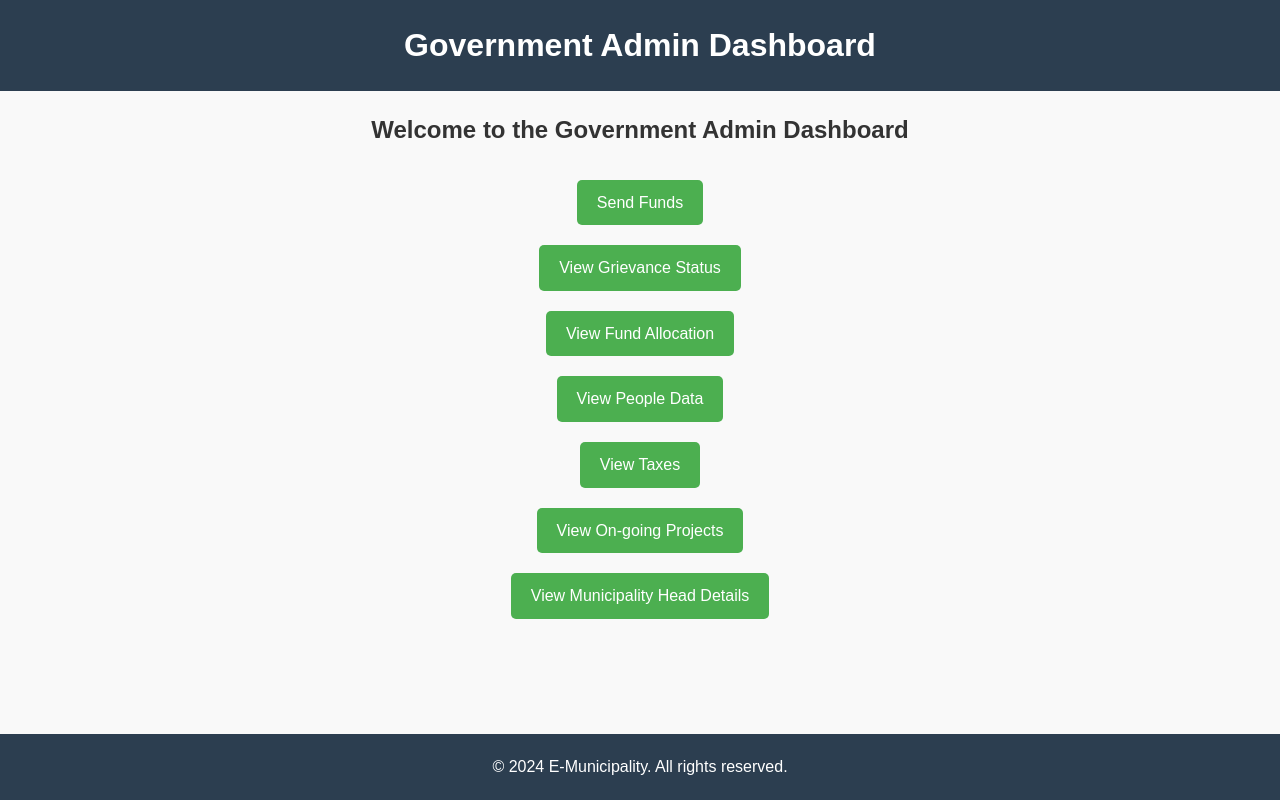
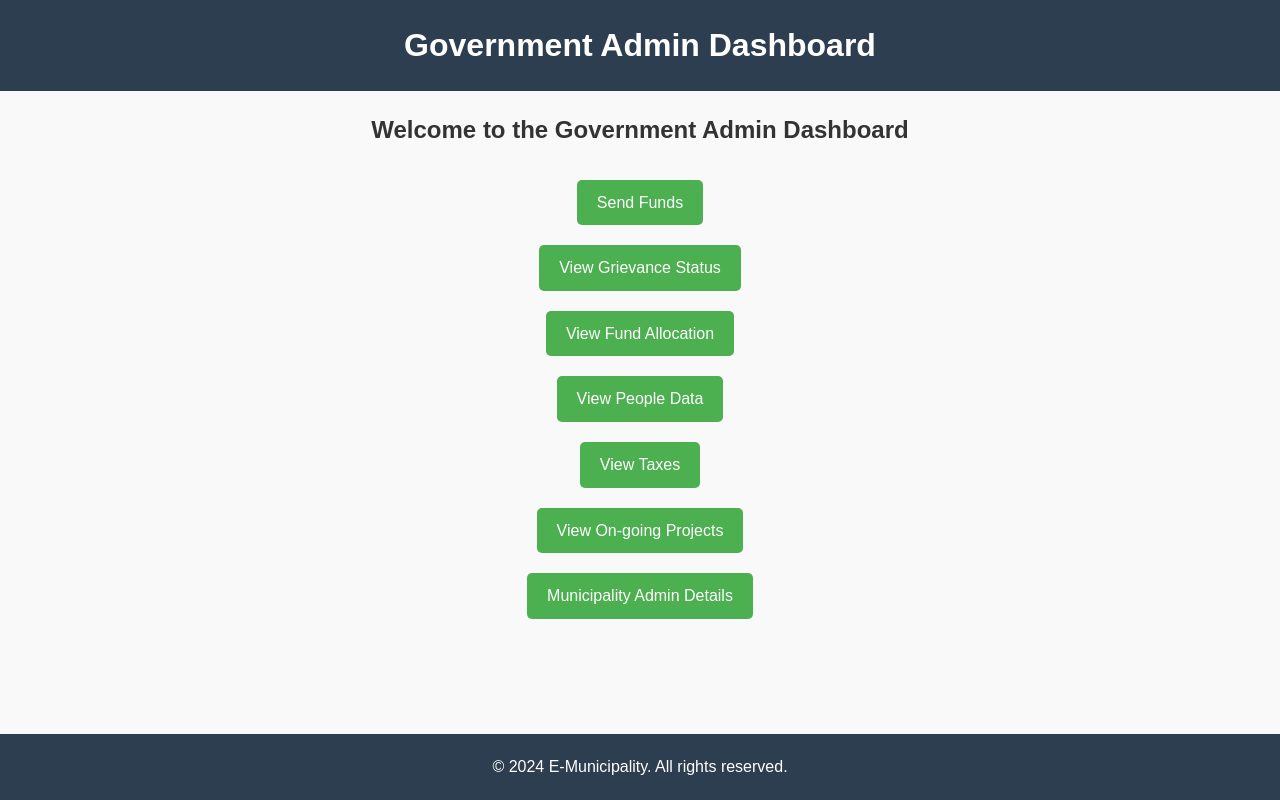
Before and after one commit to ashwinsdk/block-dock, a React (Create React App) app in the folder e-municipality/: page /admin-govt-home in a window 1280 px wide. Built offline with nearby package versions, Linux system fonts and the light colour scheme.

Commit message:
Updated govt and admin routes

```diff
--- a/e-municipality/src/govt/AdminGovtHome.js
+++ b/e-municipality/src/govt/AdminGovtHome.js
@@ -16,8 +16,8 @@ const AdminGovtHome = () => {
           <Link to="/view-fund-allocation">View Fund Allocation</Link>
           <Link to="/view-people-data">View People Data</Link>
           <Link to="/view-taxes">View Taxes</Link>
-          <Link to="/view-ongoing-projects">View On-going Projects</Link>
-          <Link to="/view-municipality-head">View Municipality Head Details</Link>
+          <Link to="/ongoing-projects">View On-going Projects</Link>
+          <Link to="/contact-us">Municipality Admin Details</Link>
         </div>
       </main>
       <footer className="footer">
```
